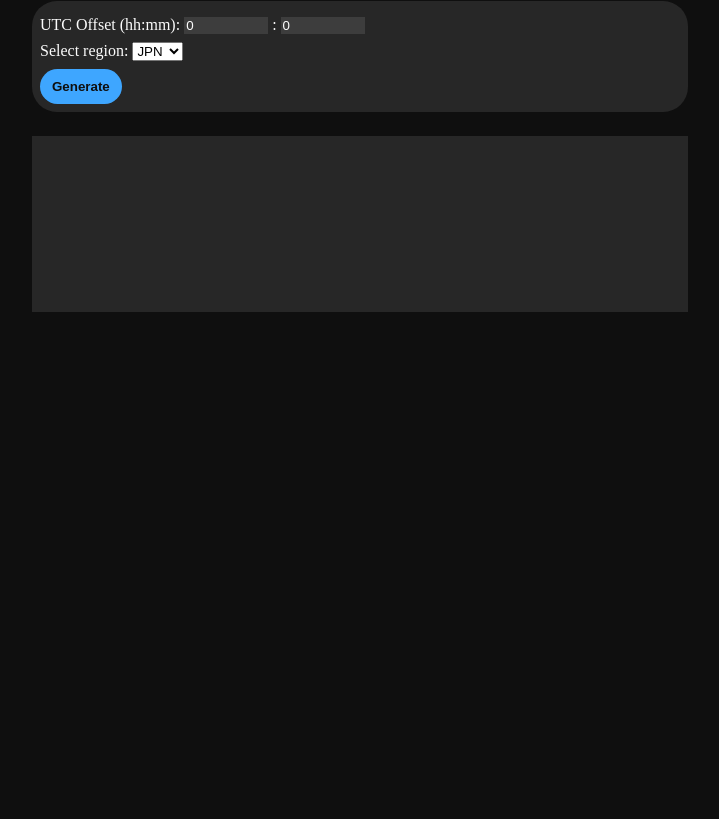
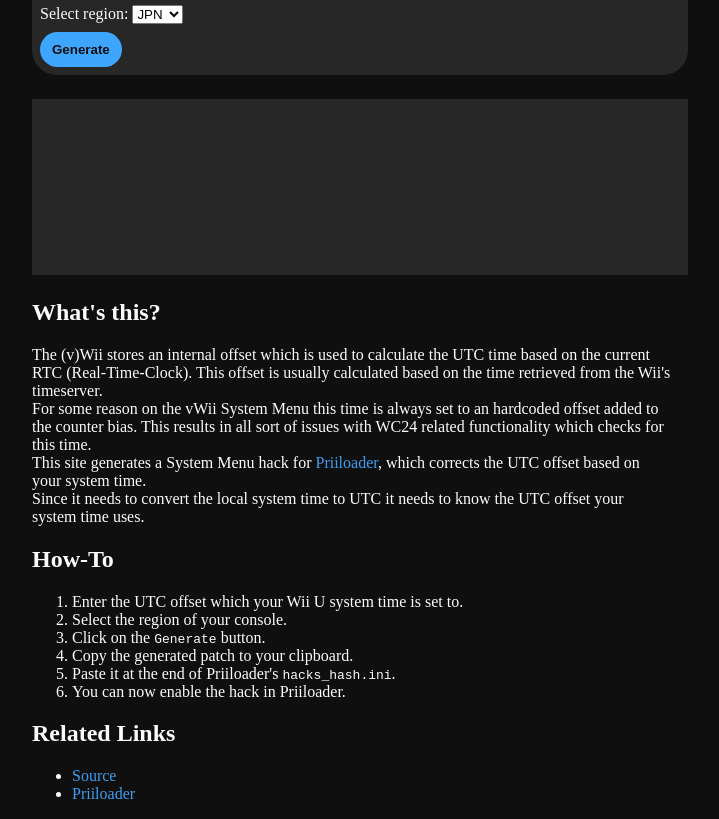
Before and after one commit to GaryOderNichts/priiloader-patch-gen, a plain HTML site: page index.html in a window 1280 px wide. Shown: the part 116-935 px from the top of the page, without its empty margins (288-1007 px from the left). Before the commit the page ends 800 px from the top, so only its background shows below. Drawn offline with nearby package versions, Linux system fonts and the light colour scheme.

Commit message:
Add some info

```diff
--- a/index.html
+++ b/index.html
@@ -1,13 +1,23 @@
 <!DOCTYPE html>
 <html>
     <head>
-        <title>Priiloader Timestamp Fix Generator</title>
+        <title>Priiloader UTC Fix Generator</title>
         <style>
             body {
                 width: 100%;
                 margin: auto;
                 background: #0f0f0f;
                 color: #fcfcfc;
+            }
+
+            a:hover {
+                color: #3c9ef2;
+                text-decoration: none;
+            }
+
+            a {
+                color: #3c9ef2;
+                text-decoration: none;
             }
 
             h1 {
@@ -158,7 +168,7 @@
                         return;
                     }
 
-                    output += "[Fix NWC24iSetUniversalTime (" + region.toUpperCase() + ", UTC" + ((hour_offset>0)?"+":"") + hour_offset + ":" + minute_offset.padStart(2, "0") + ")]\n";
+                    output += "[Fix NWC24iSetUniversalTime (UTC" + ((hour_offset>0)?"+":"") + hour_offset + ":" + minute_offset.padStart(2, "0") + ")]\n";
                     output += "maxversion=" + versionMap[region] + "\n";
                     output += "minversion=" + versionMap[region] + "\n";
 
@@ -193,7 +203,7 @@
     </head>
     <body>
         <div class="content">
-            <h1>vWii Priiloader WC24 Timestamp Patch Generator</h1>
+            <h1>vWii Priiloader WC24 UTC Patch Generator</h1>
             <div class="options">
                 <label id='utcOffsetLabel'>UTC Offset (hh:mm):</label>
                 <input type="number" id="hourOffset" class="timefield" min="-24" max="24" aria-labelledby='utcOffsetLabel'>
@@ -214,6 +224,29 @@
                 <button id="copyButton">Copy</button>
                 <textarea readonly id="outputField" wrap="off"></textarea>
             </div>
+            <div class="faq">
+                <h2>What's this?</h2>
+                <p>
+                    The (v)Wii stores an internal offset which is used to calculate the UTC time based on the current RTC (Real-Time-Clock). This offset is usually calculated based on the time retrieved from the Wii's timeserver.<br>
+                    For some reason on the vWii System Menu this time is always set to an hardcoded offset added to the counter bias. This results in all sort of issues with WC24 related functionality which checks for this time.<br>
+                    This site generates a System Menu hack for <a href="https://github.com/DacoTaco/priiloader">Priiloader</a>, which corrects the UTC offset based on your system time.<br>
+                    Since it needs to convert the local system time to UTC it needs to know the UTC offset your system time uses.
+                </p>
+                <h2>How-To</h2>
+                <ol>
+                    <li>Enter the UTC offset which your Wii U system time is set to.</li>
+                    <li>Select the region of your console.</li>
+                    <li>Click on the <code>Generate</code> button.</li>
+                    <li>Copy the generated patch to your clipboard.</li>
+                    <li>Paste it at the end of Priiloader's <code>hacks_hash.ini</code>.</li>
+                    <li>You can now enable the hack in Priiloader.</li>
+                </ol>
+                <h2>Related Links</h2>
+                <ul>
+                    <li><a href="https://github.com/GaryOderNichts/priiloader-patch-gen">Source</a></li>
+                    <li><a href="https://github.com/DacoTaco/priiloader">Priiloader</a></li>
+                </ul>
+            </div>
         </div>
     </body>
 </html>
```
